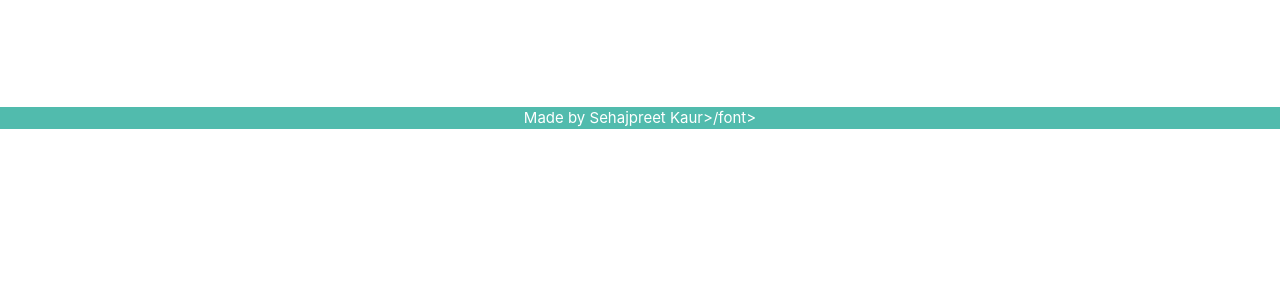
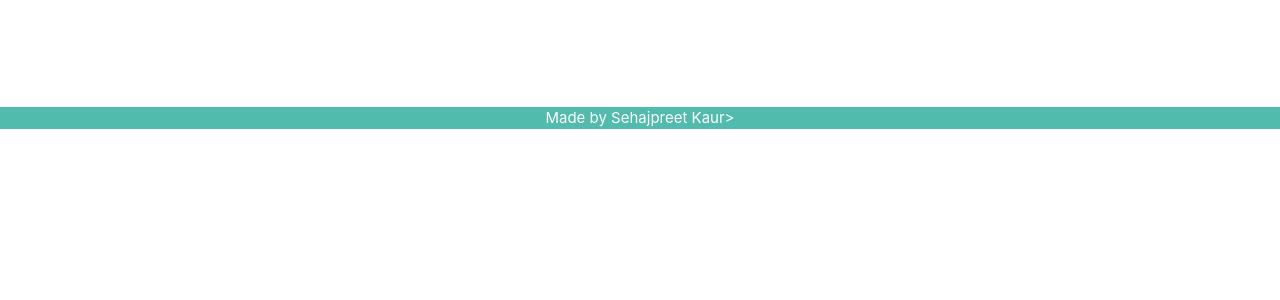
Before and after one commit to sehajmander12/TextExtraction, a Flask app: page / in a window 1280 px wide. Shown: the part 399-699 px from the top of the page. Run offline with Flask 2, Linux system fonts and the light colour scheme; some libraries are stand-ins or nearby versions.

Commit message:
Update index.html

```diff
--- a/app/templates/index.html
+++ b/app/templates/index.html
@@ -85,7 +85,7 @@
   </div>
   <div class="row">
         <div style="background-color: #51BBAD" class="col-md-12 bg-danger text-center text-black row center">
-            <font color="white">Made by Sehajpreet Kaur>/font>
+            <font color="white">Made by Sehajpreet Kaur>
         </div>
    </div>
   <!--  Scripts-->
```
